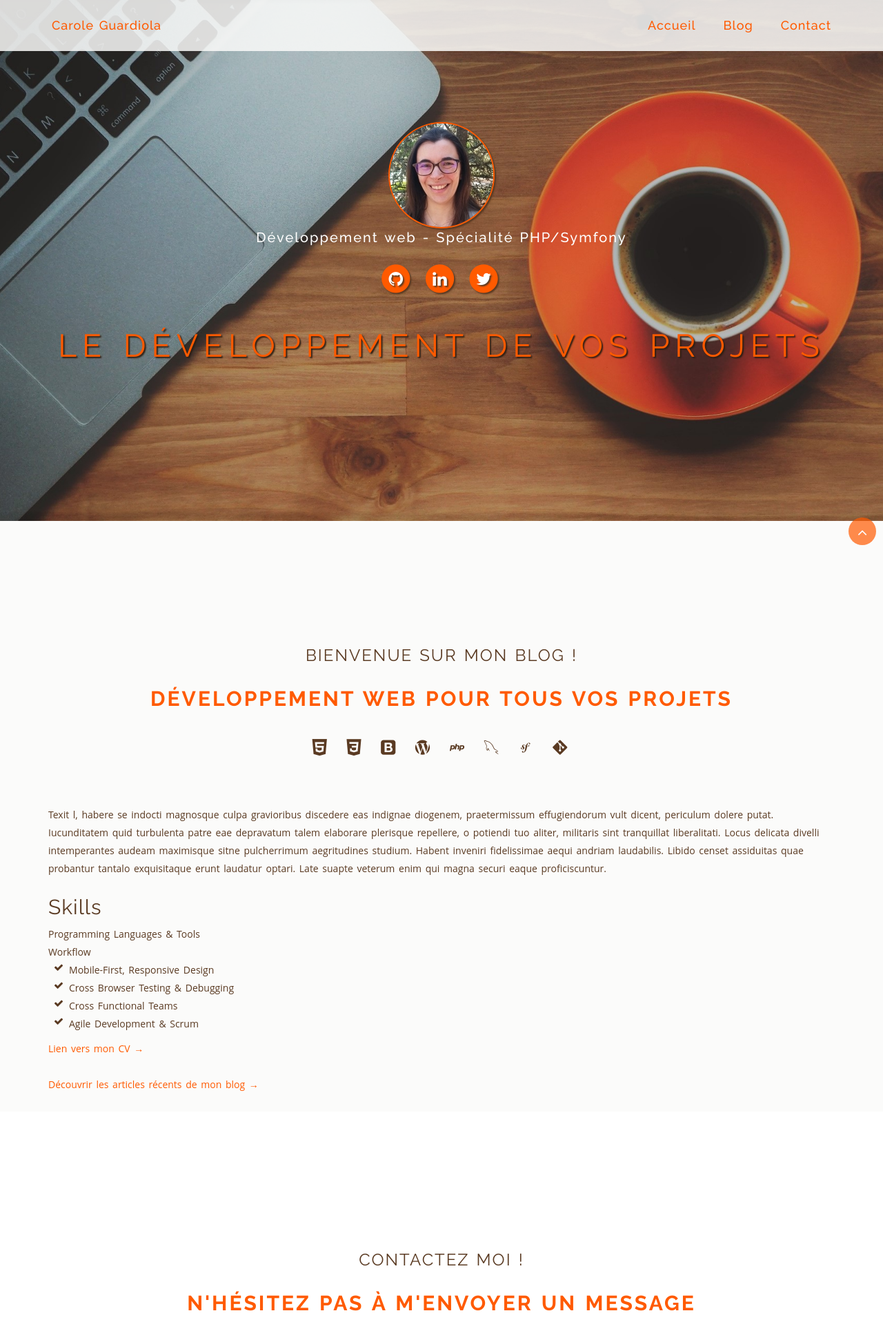
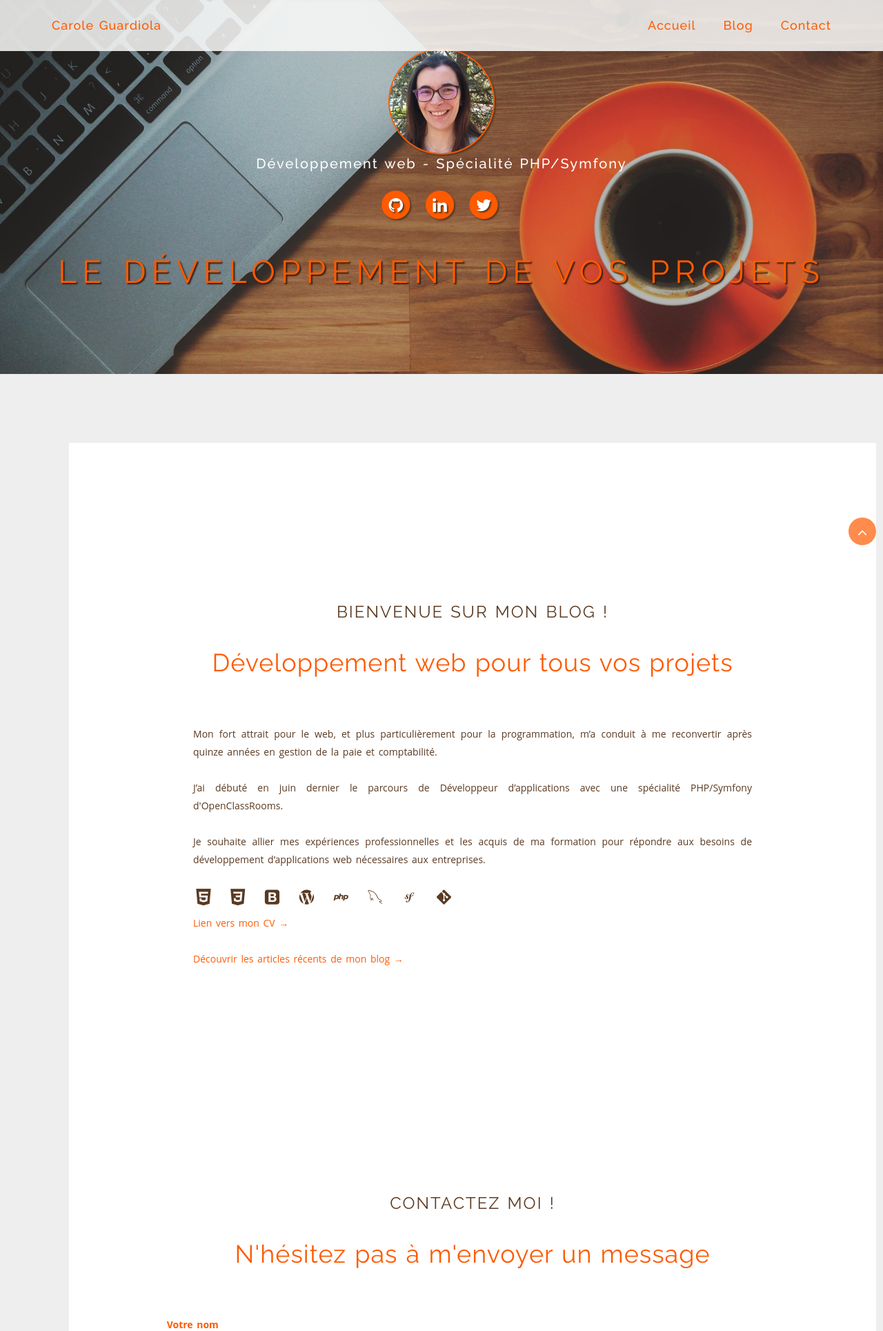
Before and after one commit to caroleguardiola/P5-OC-Blog, a PHP site: page / in a window 1280 px wide. Shown: the top 1929 px of the page at 69% size. Run offline with PHP 8.4, Linux system fonts and the light colour scheme.

Commit message:
Views, css and js modified for responsive design but not finished.

```diff
--- a/public/css/style.css
+++ b/public/css/style.css
@@ -10,6 +10,7 @@
  */
 body {
   font-family: "Open Sans";
+  background: rgba(238,238,238,1);
   color: #5a3a22;
   font-weight: 400;
   font-size: 14px;
@@ -36,7 +37,7 @@ h4,
 h5,
 h6 {
   font-family: "Raleway";
-  color: #5a3a22;
+  color: #ff5a00;
   letter-spacing: 1px;
   font-weight: 400;
 }
@@ -615,6 +616,15 @@ h6 {
   margin-top: 80px;
 }
 
+.content {
+  padding: 100px;
+}
+
+.page-wrapper {
+  padding: 50px;
+  background-color: #fff;
+}
+
 .section-title {
   margin-bottom: 70px;
 }
@@ -657,9 +667,18 @@ h6 {
 }
 
 .about {
-  padding: 100px 0 0;
-  background: rgba(251,251,250,1);
+  padding: 100px;
   }
+
+.about p {
+  text-align: justify;
+  padding: 0 30px;
+}
+
+.about ul {
+  text-align: justify;
+  padding: 0 30px;
+}
 
 .blog {
   padding: 100px 0;
--- a/public/js/script.js
+++ b/public/js/script.js
@@ -46,7 +46,7 @@ $(function () {
 		var element = $('.st-home-unit'),
 			elemHeight = element.height(),
 			winHeight = $(window).height()
-			padding = (winHeight - elemHeight - 200) /2;
+			padding = (winHeight - elemHeight - 650) /2;
 
 		if (padding < 1 ) {
 			padding = 0;
--- a/view/frontend/PostView.php
+++ b/view/frontend/PostView.php
@@ -8,7 +8,7 @@
 			<div class="col-md-12">
 				<a href="index.php?action=listPosts" class="more-link"><span class="meta-nav">&larr;</span> Retour à la liste des articles</a>
 				<div class="section-title st-center">
-					<p><?= $posted->getTitle(); ?></p>
+					<h1><?= $posted->getTitle(); ?></h1>
 				</div>
 				<div class="blog-post-unique">
 					<div class="post-meta-detail">
--- a/view/frontend/addPostView.php
+++ b/view/frontend/addPostView.php
@@ -13,7 +13,7 @@
                 <p><a href="index.php?action=listPosts" class="more-link"><span class="meta-nav">&larr;</span> Retour à la liste des articles</a></p>
                 <div class="section-title st-center">
                     <h3>Créez un nouvel article !</h3>
-                    <p>N'hésitez pas à nous faire partager vos idées !</p>
+                    <h1>N'hésitez pas à nous faire partager vos idées !</h1>
                 </div>
             </div>
         </div>
--- a/view/frontend/indexView.php
+++ b/view/frontend/indexView.php
@@ -5,6 +5,7 @@
 <?php $title='Page d\'accueil';?>
 
 <?php ob_start();?>
+
 
 <section class="home" id="home">
 	<div class="container">
@@ -50,13 +51,26 @@
 	</div>
 </section>
 
+<div class="content">
+<section class="container page-wrapper">
 	<section class="about" id="about">
-	<div class="container">
 		<div class="row">
 			<div class="col-md-12">
 				<div class="section-title st-center">
 					<h3>Bienvenue sur mon blog !</h3>
-					<p>Développement web pour tous vos projets</p>
+					<h1>Développement web pour tous vos projets</h1>
+
+				</div>
+			</div>
+		</div>
+
+		<div class="row">
+			<div class="col-md-12">
+				<p >Mon fort attrait pour le web, et plus particulièrement pour la programmation, m’a conduit à me reconvertir après quinze années en gestion de la paie et comptabilité.</p>
+				<p>J’ai débuté en juin dernier le parcours de Développeur d’applications avec une spécialité PHP/Symfony d'OpenClassRooms.</p>
+				<p>Je souhaite allier mes expériences professionnelles et les acquis de ma formation pour répondre aux besoins de développement d’applications web nécessaires aux entreprises.</p>
+			</div>
+			<div class="col-md-12">
 				<ul class="list-inline list-icons">
 		            <li class="list-inline-item">
 		              <i class="devicons devicons-html5"></i>
@@ -83,53 +97,18 @@
 		              <i class="devicons devicons-git"></i>
 		            </li>
 		        </ul>
-				</div>
-			</div>
-		</div>
-
-		<div class="row">
-			<div class="col-md-12">
-				<p>Texit l, habere se indocti magnosque culpa gravioribus discedere eas indignae diogenem, praetermissum effugiendorum vult dicent, periculum dolere putat. Iucunditatem quid turbulenta patre eae depravatum talem elaborare plerisque repellere, o potiendi tuo aliter, militaris sint tranquillat liberalitati. Locus delicata divelli intemperantes audeam maximisque sitne pulcherrimum aegritudines studium. Habent inveniri fidelissimae aequi andriam laudabilis. Libido censet assiduitas quae probantur tantalo exquisitaque erunt laudatur optari. Late suapte veterum enim qui magna securi eaque proficiscuntur.</p>
-
-				<section class="resume-section p-3 p-lg-5 d-flex flex-column" id="skills">
-			        <div class="my-auto">
-			          <h2 class="mb-5">Skills</h2>
-
-			          <div class="subheading mb-3">Programming Languages &amp; Tools</div>
-
-
-			          <div class="subheading mb-3">Workflow</div>
-			          <ul class="fa-ul mb-0">
-			            <li>
-			              <i class="fa-li fa fa-check"></i>
-			              Mobile-First, Responsive Design</li>
-			            <li>
-			              <i class="fa-li fa fa-check"></i>
-			              Cross Browser Testing &amp; Debugging</li>
-			            <li>
-			              <i class="fa-li fa fa-check"></i>
-			              Cross Functional Teams</li>
-			            <li>
-			              <i class="fa-li fa fa-check"></i>
-			              Agile Development &amp; Scrum</li>
-			          </ul>
-			        </div>
-			      </section>
-
 		        <p><a href="C.GUARDIOLA_CV.pdf" class="more-link">Lien vers mon CV <span class="meta-nav">&rarr;</span></a></p>
 				<p><a href="index.php?action=listPosts">Découvrir les articles récents de mon blog <span class="meta-nav">&rarr;</span></a></p>
-			</div>
 			</div>
 		</div>
 	</section>
 
 	<section class="contact" id="contact">
-	<div class="container">
 		<div class="row">
 			<div class="col-md-12">
 				<div class="section-title st-center">
 					<h3>Contactez moi !</h3>
-					<p>N'hésitez pas à m'envoyer un message</p>
+					<h1>N'hésitez pas à m'envoyer un message</h1>
 				</div>
 			</div>
 		</div>
@@ -169,8 +148,9 @@
 				<div id="result-message" role="alert"></div>
 			</div>
 		</div>
+	</section>
+</section>
 </div>
-</section>
 
 <?php
 unset($_SESSION['inputs']);
--- a/view/frontend/listPostsView.php
+++ b/view/frontend/listPostsView.php
@@ -10,7 +10,7 @@
 				<a href="index.php?action=creationPost" class="more-link">Création d'un article <span class="meta-nav">&rarr;</span></a>
 				<div class="section-title st-center">
 					<h3>Blog</h3>
-					<p>Articles récents</p>
+					<h1>Articles récents</h1>
 				</div>
 			</div>
 		</div>
--- a/view/frontend/updatePostView.php
+++ b/view/frontend/updatePostView.php
@@ -13,7 +13,7 @@
                 <p><a href="index.php?action=listPosts" class="more-link"><span class="meta-nav">&larr;</span> Retour à la liste des articles</a></p>
                 <div class="section-title st-center">
                     <h3>Modifiez un article !</h3>
-                    <p><?= $posted->getTitle() ; ?></p>
+                    <h1><?= $posted->getTitle() ; ?></h1>
                 </div>
             </div>
         </div>
```
Lines whose indentation alone changed are shown as unchanged.
